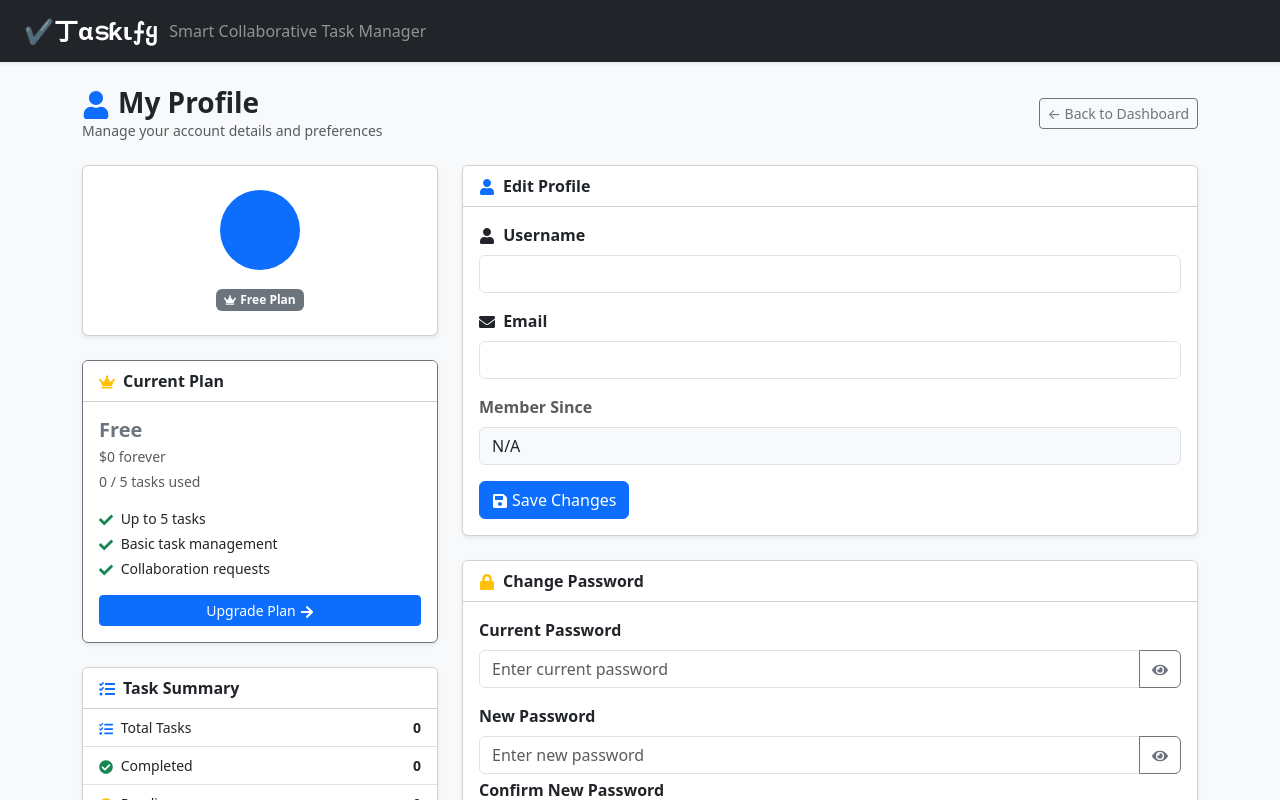
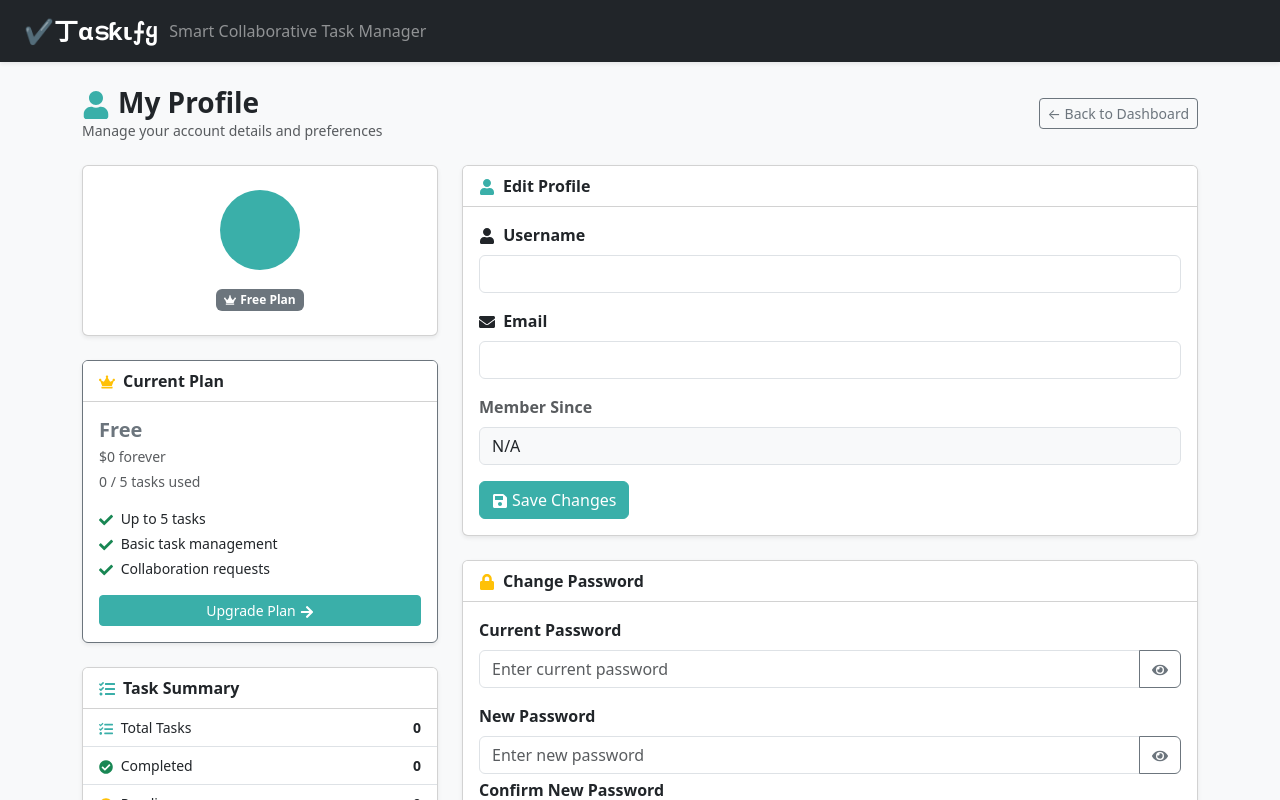
Before and after one commit to ranjuravi2000/task_manager, a React (Vite) app: page /profile in a window 1280 px wide. Shown: the top 800 px of the page. Built offline with nearby package versions, Linux system fonts and the light colour scheme.

Commit message:
task piolet

```diff
--- a/src/theme.css
+++ b/src/theme.css
@@ -0,0 +1,41 @@
+
+.btn-primary {
+  background-color: #3AAFA9 !important;
+  border-color:#3AAFA9 !important;
+  color: white !important;
+}
+
+.btn-primary:hover,
+.btn-primary:focus,
+.btn-primary:active {
+  background-color:#3AAFA9 !important;
+  border-color: #3AAFA9 !important;
+  color: white !important;
+}
+
+/* Text */
+.text-primary {
+  color: #3AAFA9 !important;
+}
+
+/* Background */
+.bg-primary {
+  background-color:#3AAFA9!important;
+}
+
+/* Border */
+.border-primary {
+  border-color: #3AAFA9!important;
+}
+
+
+.btn-link,
+.link-primary {
+  color: #3AAFA9 !important;
+}
+
+
+:root {
+  --bs-primary:#3AAFA9;
+  --bs-primary-rgb: 152, 201, 163;
+}
```
